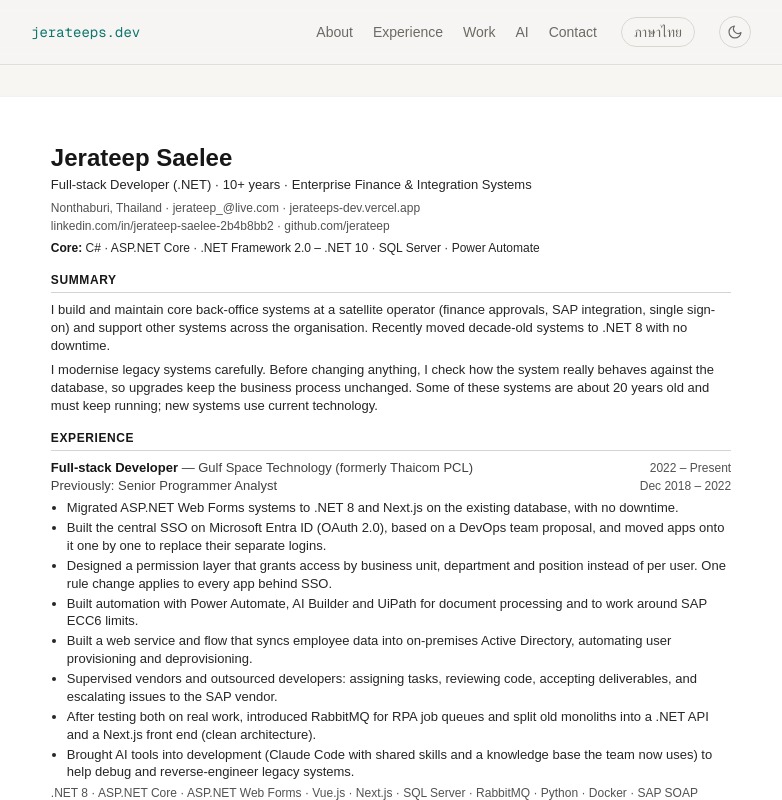
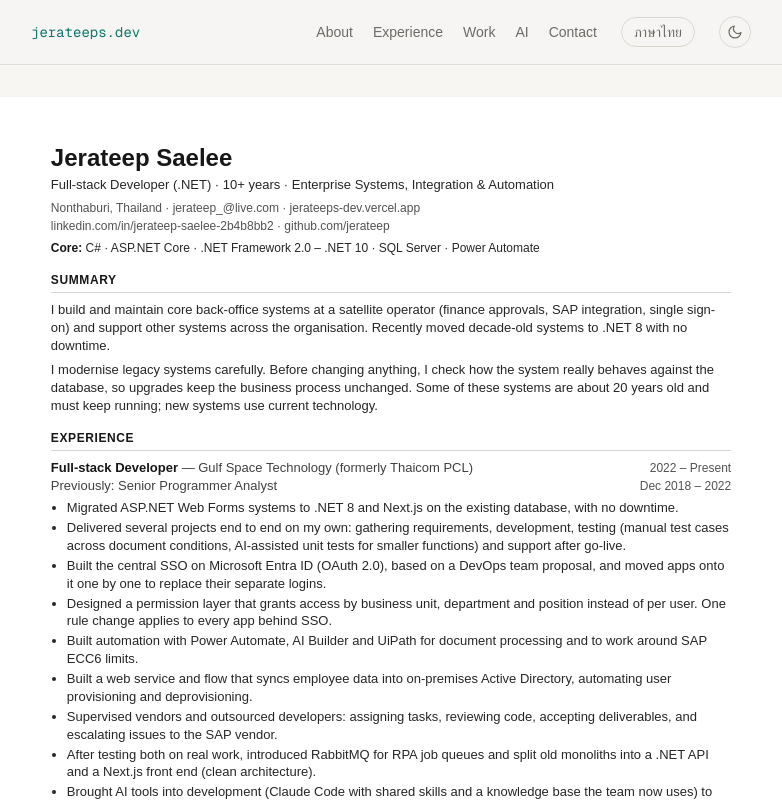
Before and after one commit to jerateep/jerateeps.dev, a Next.js app: page /en/resume in a window 1280 px wide. Shown: the top 800 px of the page, without its empty margins (249-1031 px from the left). Built offline with nearby package versions, Linux system fonts and the light colour scheme; a web font is replaced by a local one.

Commit message:
docs: broader enterprise headline, end-to-end ownership and testing bullet

```diff
--- a/content/profile.ts
+++ b/content/profile.ts
@@ -97,8 +97,8 @@ export type Education = {
 export const profile = {
   name: { th: "Jerateep Saelee", en: "Jerateep Saelee" } satisfies L,
   role: {
-    th: "Full-stack Developer (.NET) · ประสบการณ์ 10+ ปี · ระบบการเงินและ enterprise integration",
-    en: "Full-stack Developer (.NET) · 10+ years · Enterprise Finance & Integration Systems",
+    th: "Full-stack Developer (.NET) · ประสบการณ์ 10+ ปี · ระบบ enterprise, integration และ automation",
+    en: "Full-stack Developer (.NET) · 10+ years · Enterprise Systems, Integration & Automation",
   } satisfies L,
   tagline: {
     th: "พัฒนาและดูแลระบบ back-office หลักของผู้ให้บริการดาวเทียม ทั้ง approval workflow งบประมาณ, SAP integration และ SSO กลาง พร้อม support ระบบอื่นในองค์กร งานช่วงหลังรวมถึงการ migrate ระบบอายุกว่าสิบปีขึ้น .NET 8 โดยไม่มี downtime",
@@ -146,6 +146,10 @@ export const profile = {
         {
           th: "Migrate ระบบ ASP.NET Web Forms ที่ใช้งานมากว่าสิบปีขึ้น .NET 8 และ Next.js บนฐานข้อมูลเดิม โดยไม่มี downtime",
           en: "Migrated ASP.NET Web Forms systems to .NET 8 and Next.js on the existing database, with no downtime.",
+        },
+        {
+          th: "รับผิดชอบหลายโปรเจกต์ตั้งแต่ต้นจนจบคนเดียว ตั้งแต่เก็บ requirement, พัฒนา, ทดสอบ (เขียน test case แบบ manual ตามเงื่อนไขเอกสาร และให้ AI ช่วยเขียน unit test สำหรับ function ย่อย) จนถึง support หลังขึ้นระบบจริง",
+          en: "Delivered several projects end to end on my own: gathering requirements, development, testing (manual test cases across document conditions, AI-assisted unit tests for smaller functions) and support after go-live.",
         },
         {
           th: "พัฒนาระบบ SSO กลางบน Microsoft Entra ID (OAuth 2.0) ต่อยอดจากข้อเสนอของทีม DevOps แล้วค่อย ๆ ย้ายแอปอื่นมาใช้ แทน login แยกของแต่ละแอป",
```
Also changed, not shown: 1 other file (tests, documents, lock files or other folders).
